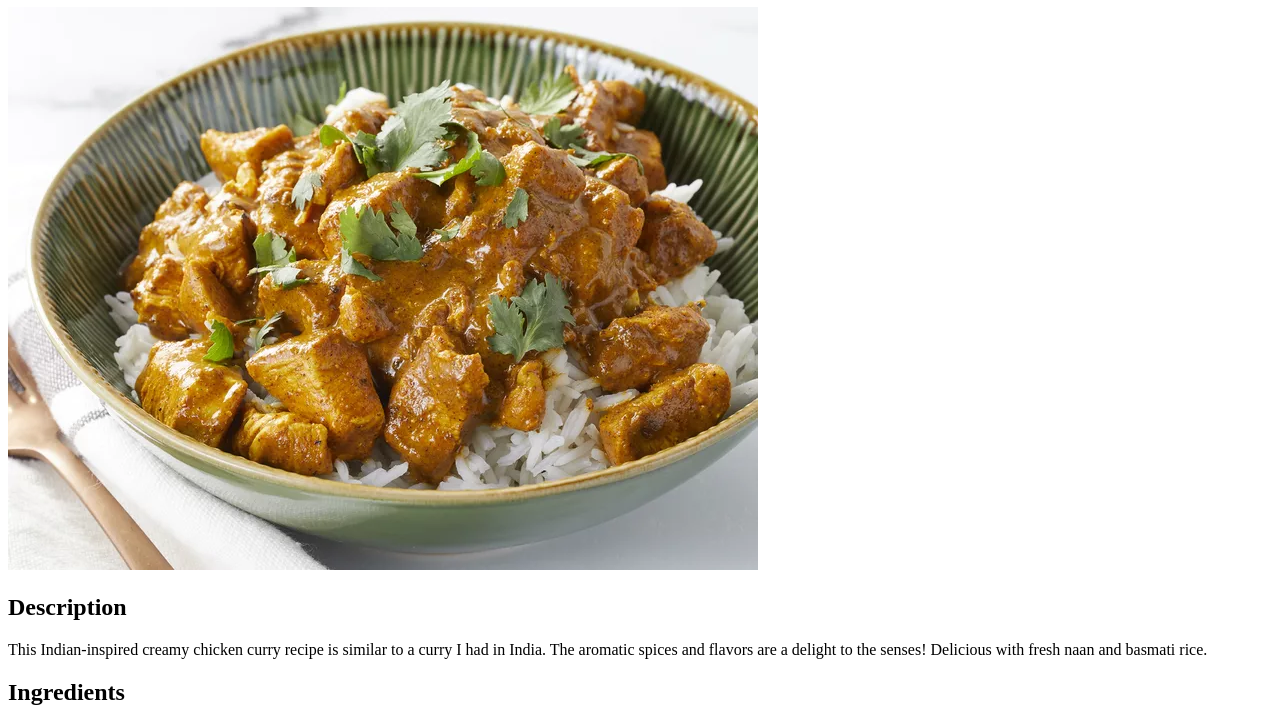
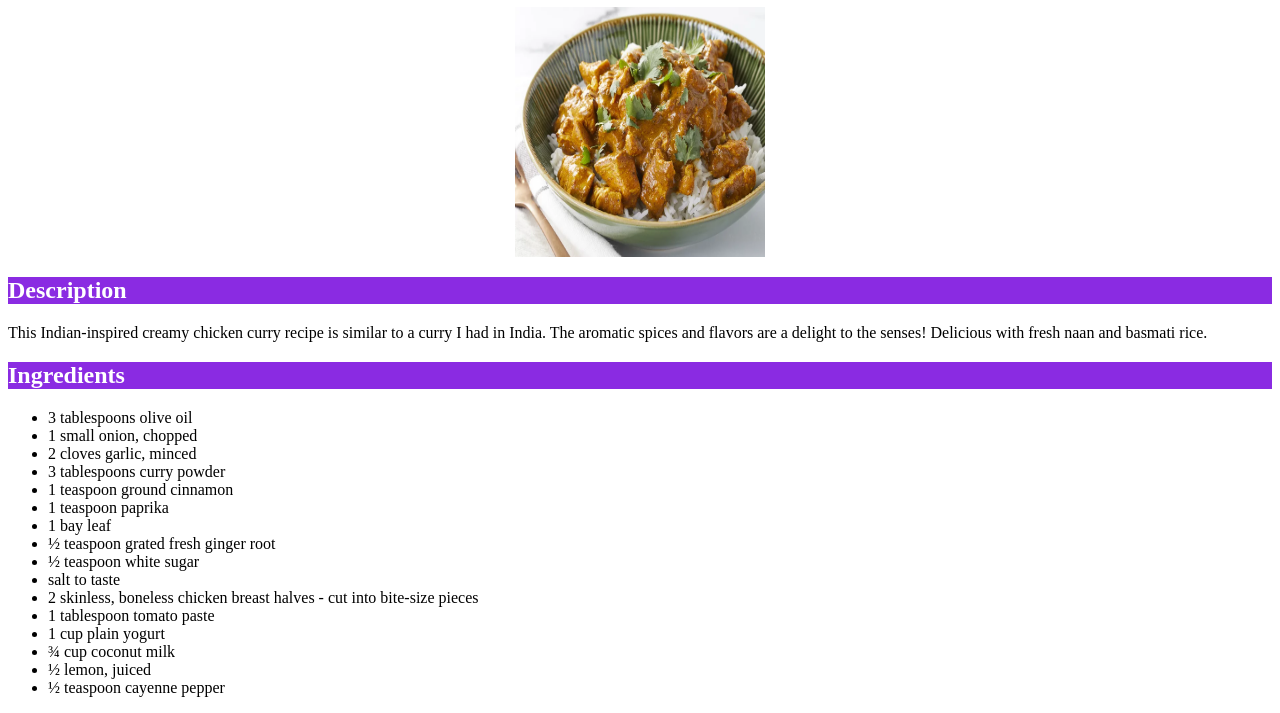
Before and after one commit to Neil-Me/odin-recipies, a plain HTML site: page recipes/indian_chicken.html in a window 1280 px wide. Shown: the part 73-786 px from the top of the page. Drawn offline with Linux system fonts and the light colour scheme.

Commit message:
Link Style File

```diff
--- a/recipes/indian_chicken.html
+++ b/recipes/indian_chicken.html
@@ -4,6 +4,7 @@
     <meta charset="UTF-8">
     <meta http-equiv="X-UA-Compatible" content="IE=edge">
     <meta name="viewport" content="width=device-width, initial-scale=1.0">
+    <link rel="stylesheet" href="../style/style2.css">
     <title>Indian Chicken Curry Recipe</title>
 </head>
 <body>
```
Also changed, not shown: index.html (+1 -0 lines), recipes/lasagna.html (+1 -0 lines), recipes/scram_egg.html (+1 -0 lines).
